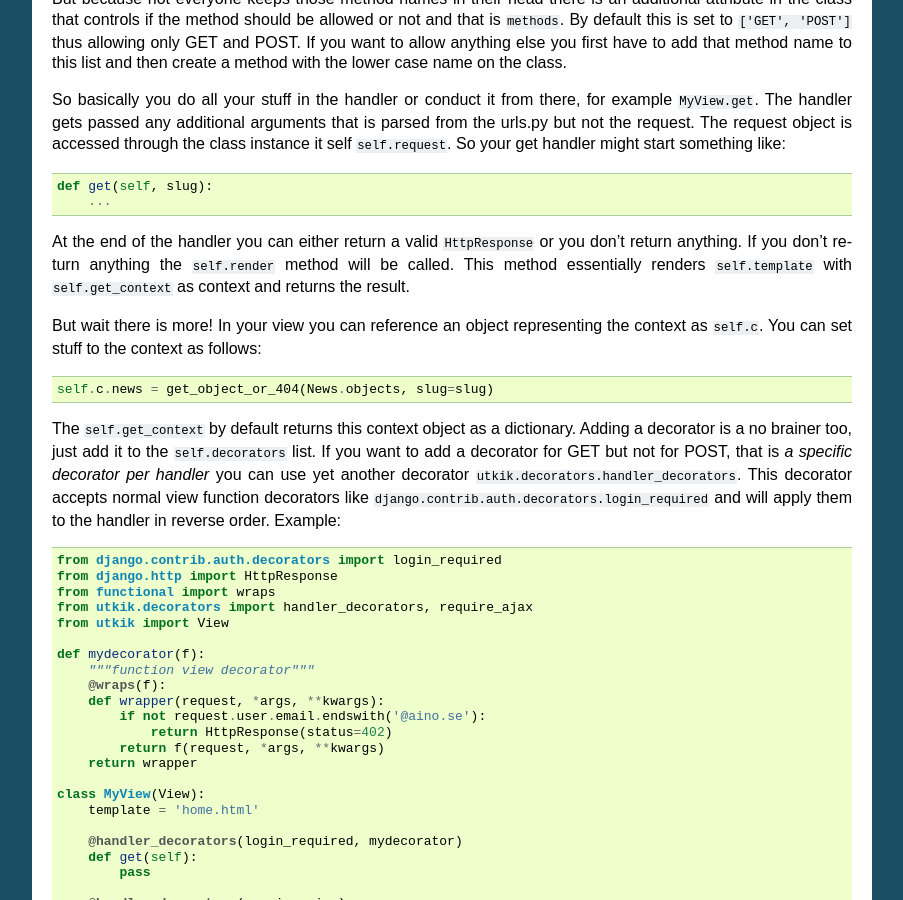
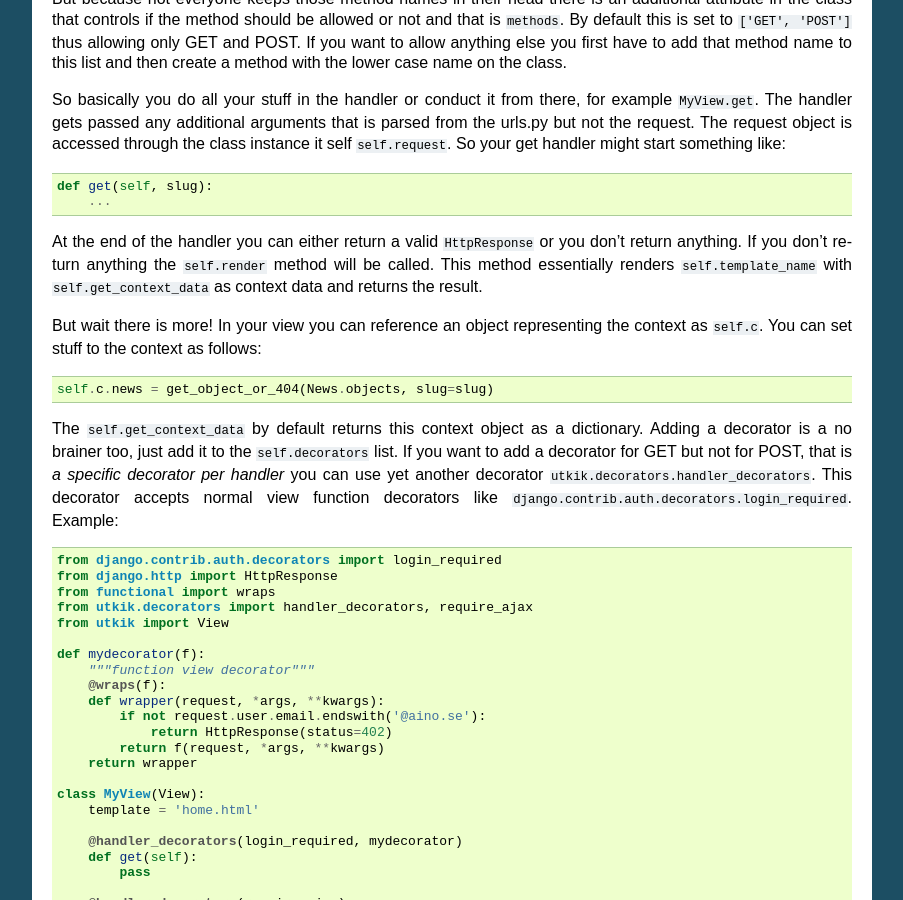
Before and after one commit to sorl/aino-utkik, a Sphinx documentation site: the page built from docs/quickstart.rst, in a window 1280 px wide and 900 px high, scrolled down 1182 px. Shown: the whole window, without its empty margins (198-1101 px from the left). Built offline with Sphinx 7.4.7, drawn with Linux system fonts in a browser that asks for light colours.

Commit message:
docs update

```diff
--- a/docs/quickstart.rst
+++ b/docs/quickstart.rst
@@ -82,8 +82,8 @@ start something like::
 
 At the end of the handler you can either return a valid ``HttpResponse`` or you
 don't return anything. If you don't return anything the ``self.render`` method
-will be called. This method essentially renders ``self.template`` with
-``self.get_context`` as context and returns the result.
+will be called. This method essentially renders ``self.template_name`` with
+``self.get_context_data`` as context data and returns the result.
 
 But wait there is more! In your view you can reference an object
 representing the context as ``self.c``. You can set stuff to the context as
@@ -91,13 +91,13 @@ follows::
 
     self.c.news = get_object_or_404(News.objects, slug=slug)
 
-The ``self.get_context`` by default returns this context object as a dictionary.
-Adding a decorator is a no brainer too, just add it to  the ``self.decorators``
-list. If you want to add a decorator for GET but not for POST, that is *a
-specific decorator per handler* you can use yet another decorator
-``utkik.decorators.handler_decorators``. This decorator accepts normal view
-function decorators like ``django.contrib.auth.decorators.login_required`` and
-will apply them to the handler in reverse order. Example::
+The ``self.get_context_data`` by default returns this context object as a
+dictionary.  Adding a decorator is a no brainer too, just add it to  the
+``self.decorators`` list. If you want to add a decorator for GET but not for
+POST, that is *a specific decorator per handler* you can use yet another
+decorator ``utkik.decorators.handler_decorators``. This decorator accepts normal
+view function decorators like ``django.contrib.auth.decorators.login_required``.
+Example::
 
     from django.contrib.auth.decorators import login_required
     from django.http import HttpResponse
```
Also changed, not shown: docs/introduction.rst (+8 -6 lines), docs/reference.rst (+4 -5 lines).
